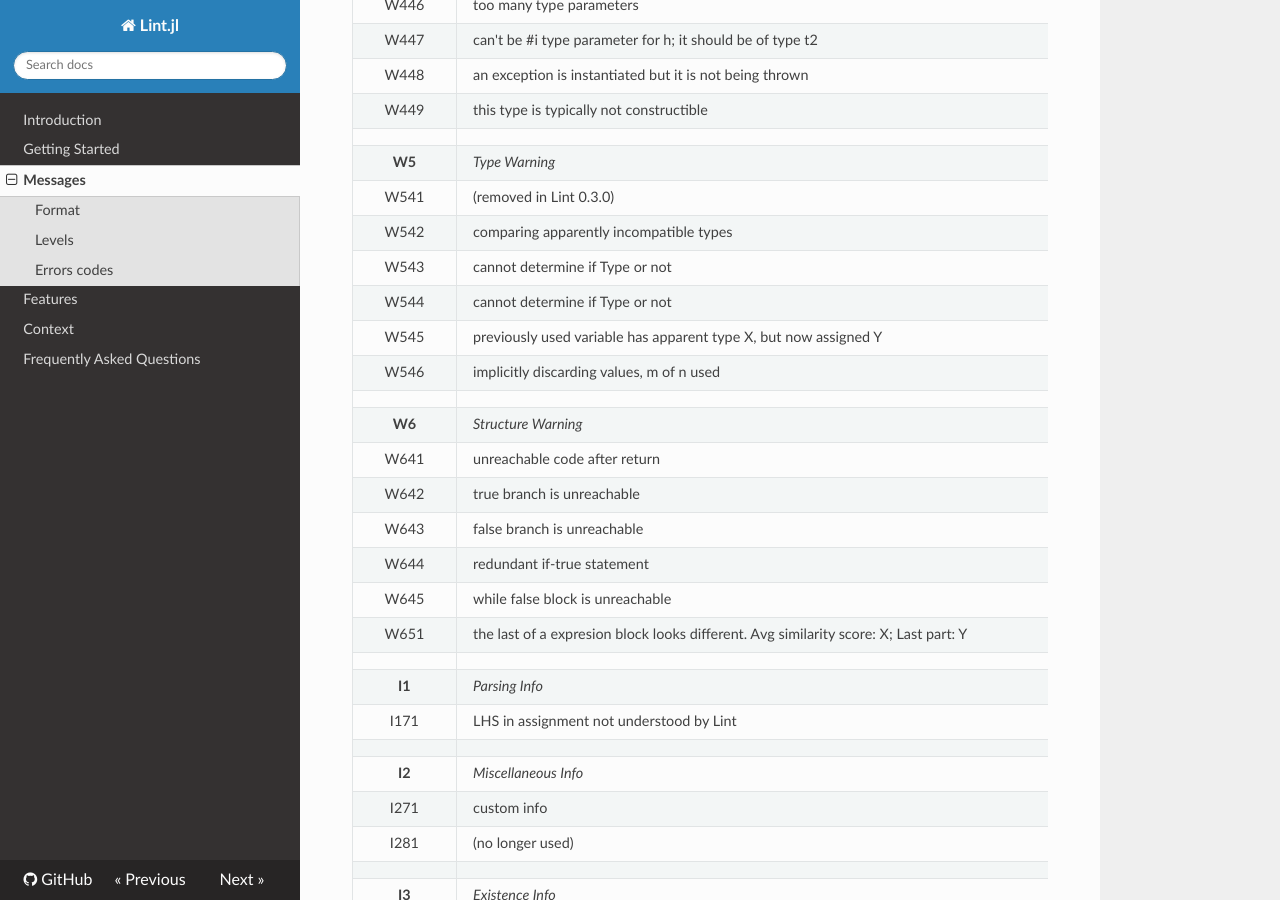
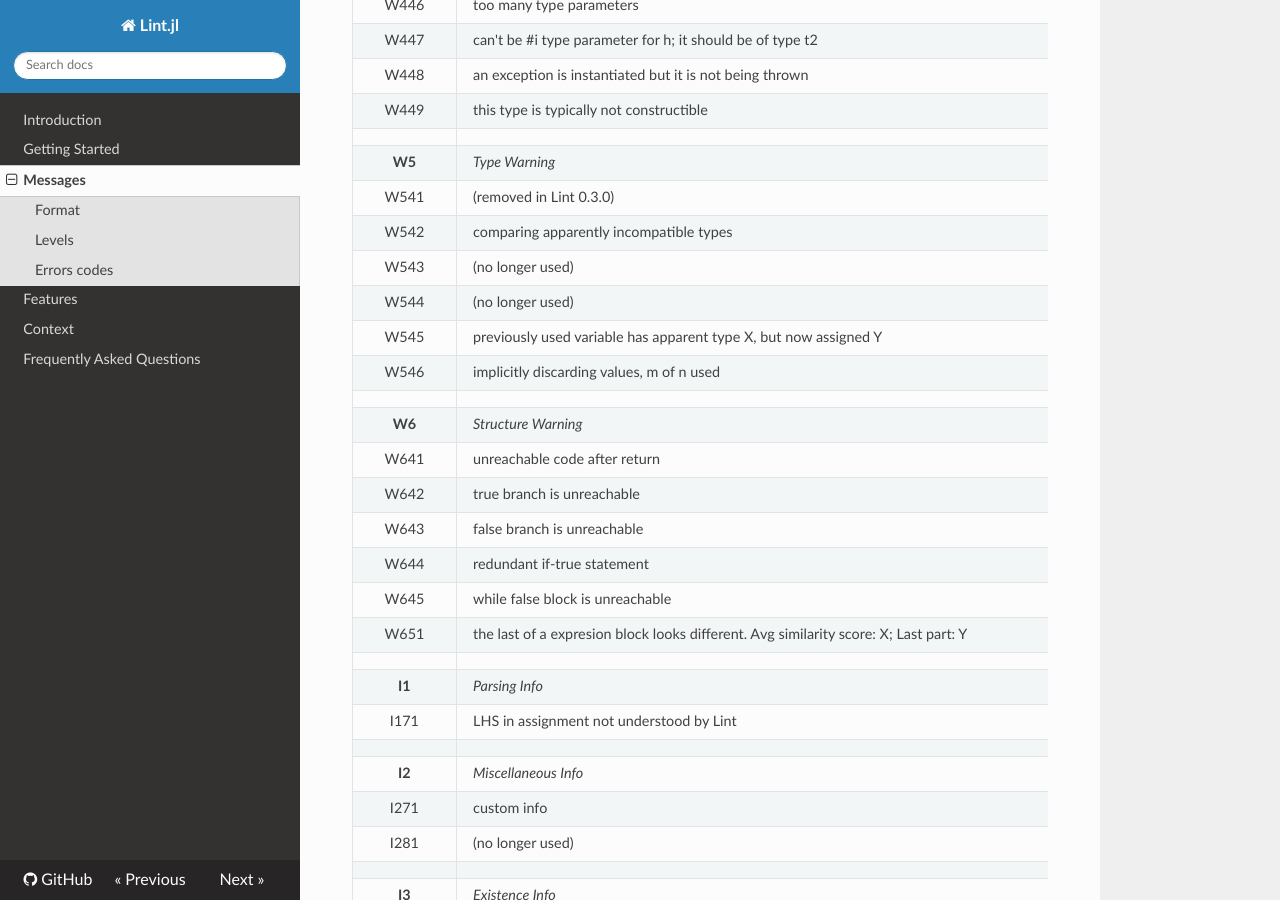
Before and after one commit to tonyhffong/Lint.jl, an MkDocs documentation site: the page built from docs/messages.md, in a window 1280 px wide and 900 px high, scrolled down 4514 px. Built offline with MkDocs 1.6.1, drawn with Linux system fonts in a browser that asks for light colours; nearby versions of some CDN libraries; old or Windows-style settings are respelled for this version of MkDocs.

```diff
--- a/docs/messages.md
+++ b/docs/messages.md
@@ -149,8 +149,8 @@
 | **W5** | *Type Warning*
 | W541   | (removed in Lint 0.3.0)
 | W542   | comparing apparently incompatible types
-| W543   | cannot determine if Type or not
-| W544   | cannot determine if Type or not
+| W543   | (no longer used)
+| W544   | (no longer used)
 | W545   | previously used variable has apparent type X, but now assigned Y
 | W546   | implicitly discarding values, m of n used
 |        |
```
Also changed, not shown: 15 other files.
